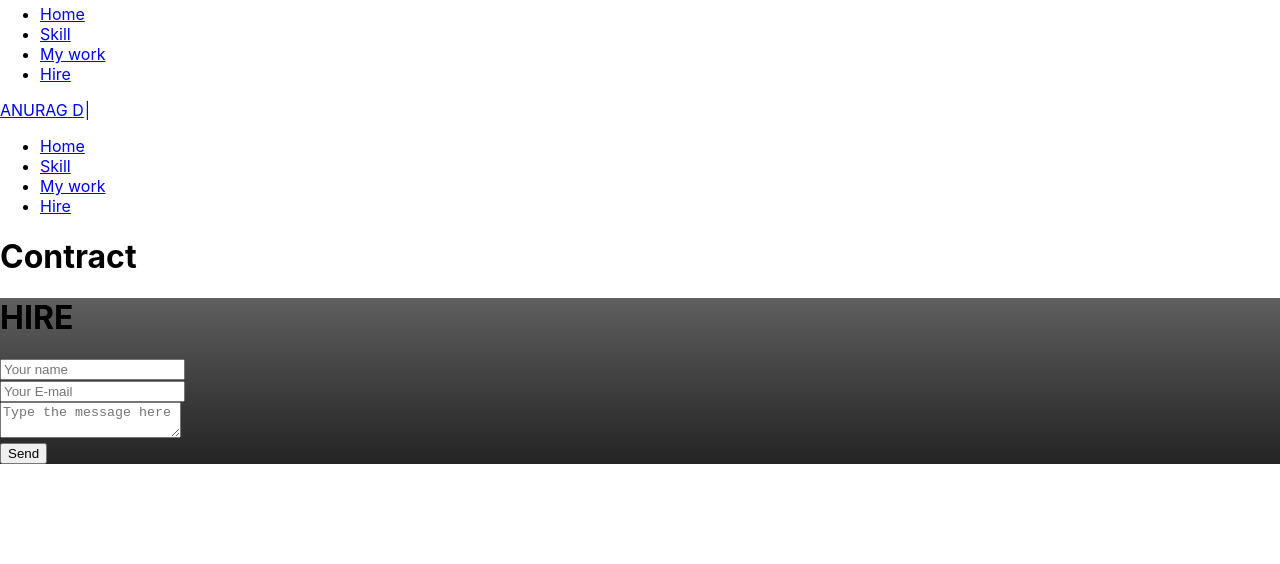
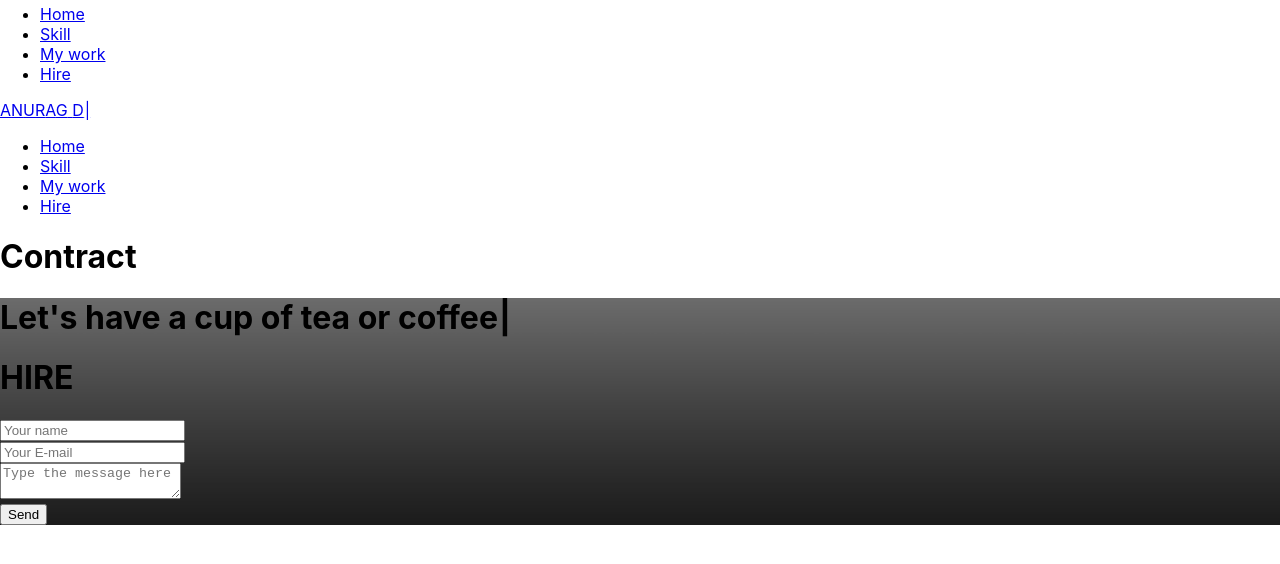
Before and after one commit to anurag14201/updated-protfolio, a React (Create React App) app: page /contract in a window 1280 px wide. Shown: the part 1296-1860 px from the top of the page. Built offline with nearby package versions, Linux system fonts and the light colour scheme.

Commit message:
end now days

```diff
--- a/src/home Section/Contract.js
+++ b/src/home Section/Contract.js
@@ -7,6 +7,7 @@ import Aos from 'aos';
 import "aos/dist/aos.css";
 import emailjs from '@emailjs/browser';
 import wtb from '../img/wtb.png';
+import Typewriter from 'typewriter-effect';
 
 
 
@@ -44,6 +45,15 @@ const Contract = () => {
                 backgroundSize: 'cover',
                 backgroundRepeat: 'no-repeat'
             }}>
+                <div>
+                    <h1 className='text-center font-bold text-transparent text-3xl text-white pt-12'><Typewriter
+                        options={{
+                            strings: ["Let's have a cup of tea or coffee", "Get in Touch now", "Have an idea?Then Tell me about it."],
+                            autoStart: true,
+                            loop: true,
+                        }}
+                    /></h1>
+                </div>
                 <div>
                     <h1 className='text-center m-8 pt-32 text-3xl font-bold text-white uppercase'>
                         HIRE
--- a/src/home Section/NavBar.js
+++ b/src/home Section/NavBar.js
@@ -1,6 +1,5 @@
 import React from 'react';
 import { Link } from 'react-router-dom';
-import Home from './Home';
 import Typewriter from 'typewriter-effect';
 
 
```
